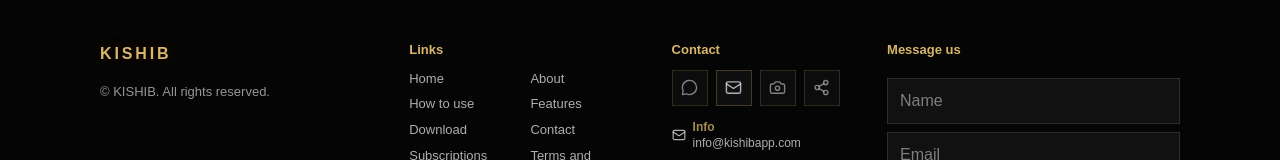
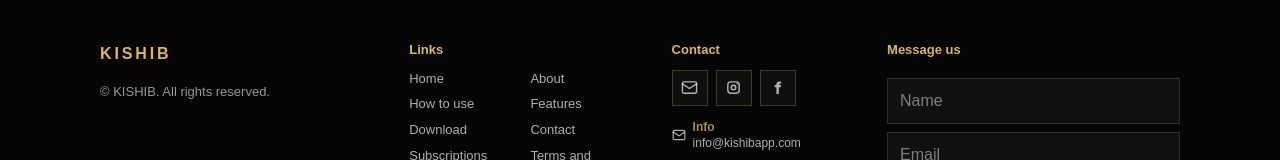
Before and after one commit to abaadaliraq/kishib-website, a Next.js app: page /subscriptions in a window 1280 px wide. Shown: the part 1738-1898 px from the top of the page. Built offline with nearby package versions, Linux system fonts and the light colour scheme.

Commit message:
add facebook and instgram link

```diff
--- a/src/app/about-kishib/page.tsx
+++ b/src/app/about-kishib/page.tsx
@@ -2,16 +2,13 @@
 
 import Image from "next/image";
 import {
-  Camera,
   Mail,
-  MessageCircle,
   Quote,
-  Share2,
-  type LucideIcon,
 } from "lucide-react";
 import type { FormEvent } from "react";
 import { useMemo, useState } from "react";
 
+import SocialIcon from "@/components/SocialIcon";
 import TopBar from "@/components/TopBar";
 import {
   footerUtilityLinks,
@@ -20,13 +17,6 @@
   socialLinks,
   type Lang,
 } from "@/data/kishibContent";
-
-const socialIcons: Record<string, LucideIcon> = {
-  whatsapp: MessageCircle,
-  email: Mail,
-  instagram: Camera,
-  facebook: Share2,
-};
 
 export default function AboutKishibPage() {
   const [lang, setLang] = useState<Lang>("ar");
@@ -142,17 +132,15 @@
             <h2>{footerContent.contactTitle}</h2>
             <div className="socialLinks">
               {socialLinks.map((item) => {
-                const Icon = socialIcons[item.icon] ?? Share2;
-
                 return (
                   item.href ? (
                     <a key={item.label} href={item.href} aria-label={item.label} title={item.label}>
-                      <Icon size={17} />
+                      <SocialIcon icon={item.icon} size={17} />
                       <span>{item.label}</span>
                     </a>
                   ) : (
                     <span key={item.label} className="socialIcon" aria-label={item.label} title={item.label}>
-                      <Icon size={17} />
+                      <SocialIcon icon={item.icon} size={17} />
                       <span>{item.label}</span>
                     </span>
                   )
--- a/src/app/page.tsx
+++ b/src/app/page.tsx
@@ -5,16 +5,13 @@
 import {
   Apple,
   ArrowUpRight,
-  Camera,
   Crown,
   Mail,
-  MessageCircle,
   Play,
-  Share2,
-  type LucideIcon,
 } from "lucide-react";
 
 import Hero from "@/components/Hero";
+import SocialIcon from "@/components/SocialIcon";
 import TopBar from "@/components/TopBar";
 import {
   footerUtilityLinks,
@@ -23,13 +20,6 @@
   socialLinks,
   type Lang,
 } from "@/data/kishibContent";
-
-const socialIcons: Record<string, LucideIcon> = {
-  whatsapp: MessageCircle,
-  email: Mail,
-  instagram: Camera,
-  facebook: Share2,
-};
 
 export default function Home() {
   const [lang, setLang] = useState<Lang>("ar");
@@ -206,17 +196,15 @@
             <h2>{footerContent.contactTitle}</h2>
             <div className="socialLinks">
               {socialLinks.map((item) => {
-                const Icon = socialIcons[item.icon] ?? Share2;
-
                 return (
                   item.href ? (
                     <a key={item.label} href={item.href} aria-label={item.label} title={item.label}>
-                      <Icon size={17} />
+                      <SocialIcon icon={item.icon} size={17} />
                       <span>{item.label}</span>
                     </a>
                   ) : (
                     <span key={item.label} className="socialIcon" aria-label={item.label} title={item.label}>
-                      <Icon size={17} />
+                      <SocialIcon icon={item.icon} size={17} />
                       <span>{item.label}</span>
                     </span>
                   )
--- a/src/components/SiteFooter.tsx
+++ b/src/components/SiteFooter.tsx
@@ -1,8 +1,9 @@
 "use client";
 
 import type { FormEvent } from "react";
-import { Camera, Mail, MessageCircle, Share2, type LucideIcon } from "lucide-react";
+import { Mail } from "lucide-react";
 
+import SocialIcon from "@/components/SocialIcon";
 import {
   footerUtilityLinks,
   kishibContent,
@@ -17,13 +18,6 @@
   nav: NavItem[];
   footer: KishibContent["footer"];
   lang?: Lang;
-};
-
-const socialIcons: Record<string, LucideIcon> = {
-  whatsapp: MessageCircle,
-  email: Mail,
-  instagram: Camera,
-  facebook: Share2,
 };
 
 export default function SiteFooter({ nav, footer, lang = "en" }: SiteFooterProps) {
@@ -81,17 +75,15 @@
           <h2>{footerContent.contactTitle}</h2>
           <div className="socialLinks">
             {socialLinks.map((item) => {
-              const Icon = socialIcons[item.icon] ?? Share2;
-
               return (
                 item.href ? (
                   <a key={item.label} href={item.href} aria-label={item.label} title={item.label}>
-                    <Icon size={17} />
+                    <SocialIcon icon={item.icon} size={17} />
                     <span>{item.label}</span>
                   </a>
                 ) : (
                   <span key={item.label} className="socialIcon" aria-label={item.label} title={item.label}>
-                    <Icon size={17} />
+                    <SocialIcon icon={item.icon} size={17} />
                     <span>{item.label}</span>
                   </span>
                 )
--- /dev/null
+++ b/src/components/SocialIcon.tsx
@@ -0,0 +1,53 @@
+import { Mail } from "lucide-react";
+import type { SVGProps } from "react";
+
+type SocialIconProps = SVGProps<SVGSVGElement> & {
+  icon: string;
+  size?: number;
+};
+
+function InstagramIcon({ size = 17, ...props }: Omit<SocialIconProps, "icon">) {
+  return (
+    <svg
+      aria-hidden="true"
+      fill="none"
+      height={size}
+      viewBox="0 0 24 24"
+      width={size}
+      xmlns="http://www.w3.org/2000/svg"
+      {...props}
+    >
+      <rect height="16" rx="4" stroke="currentColor" strokeWidth="2" width="16" x="4" y="4" />
+      <circle cx="12" cy="12" r="3.25" stroke="currentColor" strokeWidth="2" />
+      <circle cx="17.25" cy="6.75" fill="currentColor" r="1.15" />
+    </svg>
+  );
+}
+
+function FacebookIcon({ size = 17, ...props }: Omit<SocialIconProps, "icon">) {
+  return (
+    <svg
+      aria-hidden="true"
+      fill="currentColor"
+      height={size}
+      viewBox="0 0 24 24"
+      width={size}
+      xmlns="http://www.w3.org/2000/svg"
+      {...props}
+    >
+      <path d="M14.5 8.6V7.2c0-.7.5-.9.9-.9h1.7V3.4L14.8 3.4c-3 0-4.3 1.8-4.3 4v1.2H8v3.2h2.5V21h3.4v-9.2h2.7l.4-3.2h-3.1Z" />
+    </svg>
+  );
+}
+
+export default function SocialIcon({ icon, size = 17, ...props }: SocialIconProps) {
+  if (icon === "instagram") {
+    return <InstagramIcon size={size} {...props} />;
+  }
+
+  if (icon === "facebook") {
+    return <FacebookIcon size={size} {...props} />;
+  }
+
+  return <Mail size={size} {...props} />;
+}
--- a/src/data/kishibContent.ts
+++ b/src/data/kishibContent.ts
@@ -395,10 +395,9 @@
   },
 ];
 export const socialLinks = [
-  { label: "WhatsApp", href: "", icon: "whatsapp" },
-  { label: "Email", href: "mailto:info@kishibapp.com", icon: "email" },
-  { label: "Instagram", href: "", icon: "instagram" },
-  { label: "Facebook", href: "", icon: "facebook" },
+  { label: "Email", href: "https://mail.google.com/mail/?view=cm&fs=1&to=info@kishibapp.com", icon: "email" },
+  { label: "Instagram", href: "https://www.instagram.com/kishib.app/?__pwa=1", icon: "instagram" },
+  { label: "Facebook", href: "https://web.facebook.com/profile.php?id=61590564198003", icon: "facebook" },
 ];
 
 export const officialEmails = [
```
